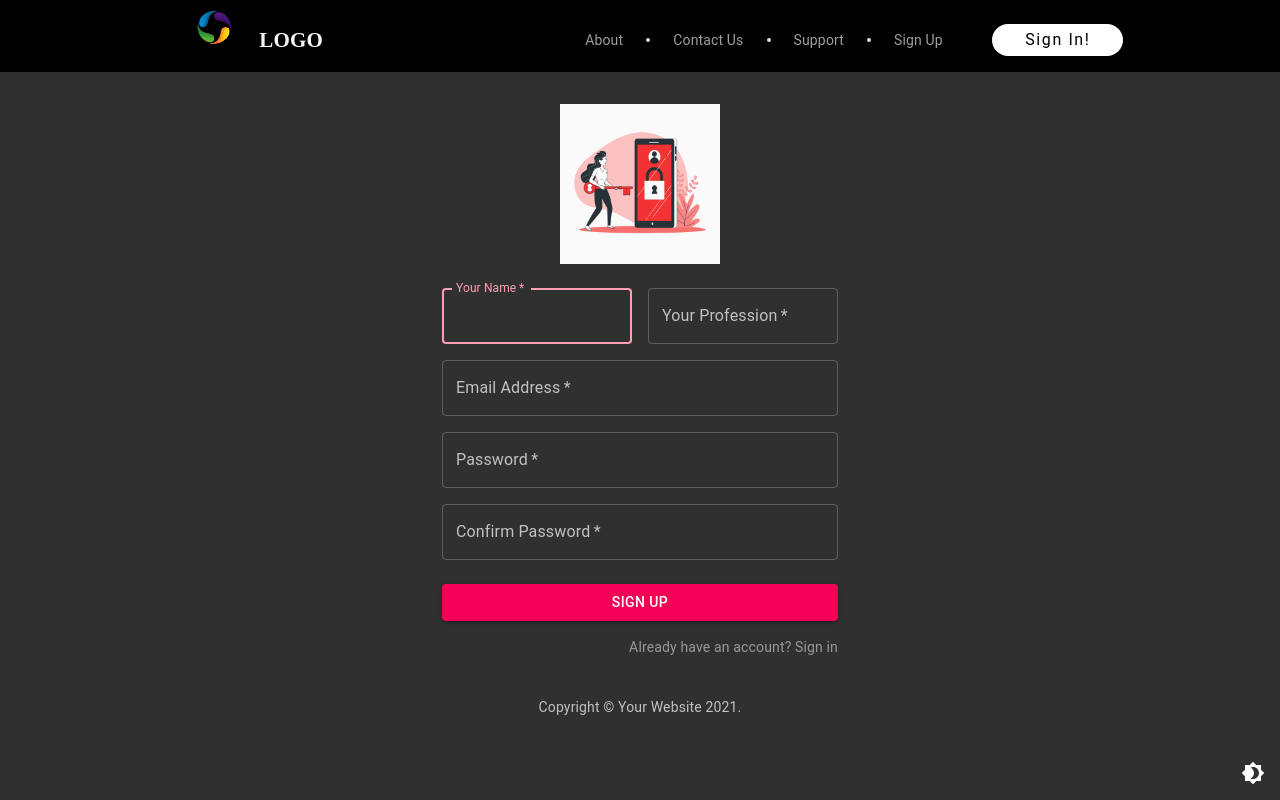
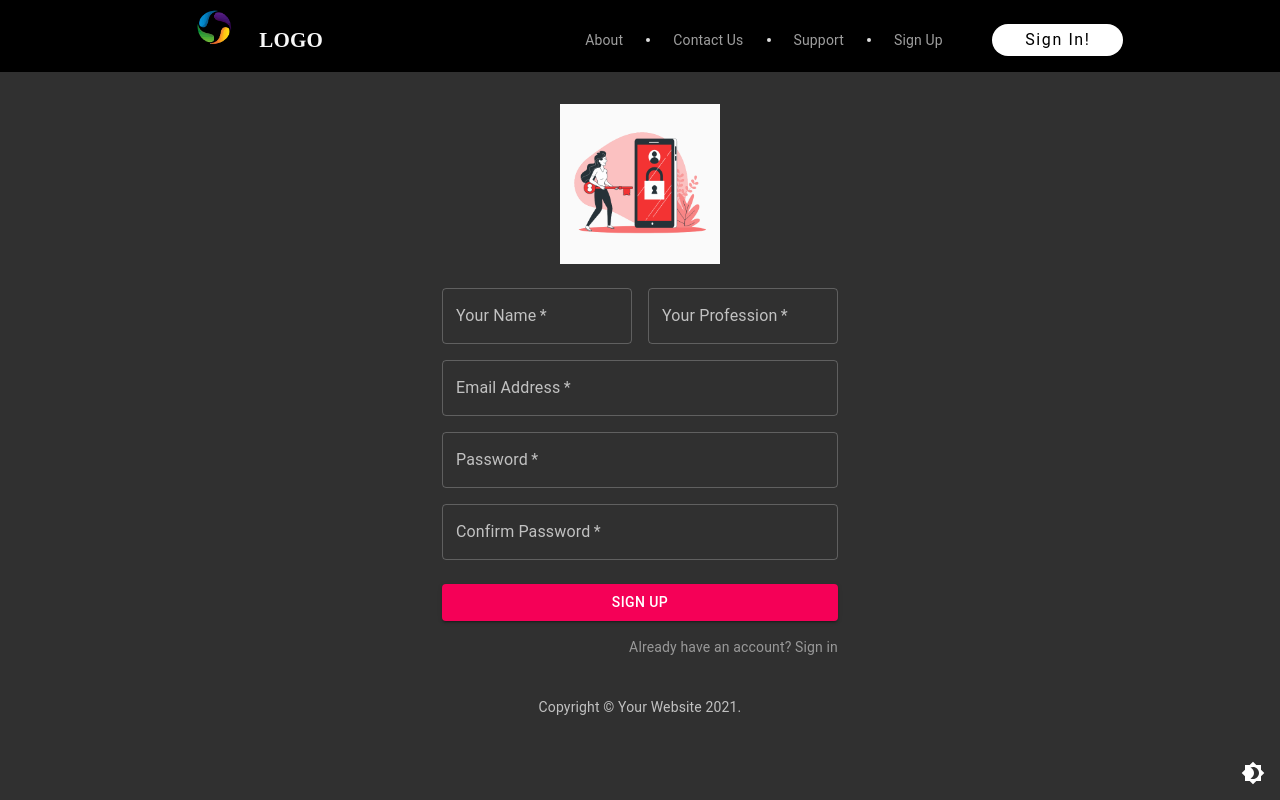
Before and after one commit to imtryingsobad/ignore, a React (Create React App) app in the folder client/: page /signup in a window 1280 px wide. Built offline with nearby package versions, Linux system fonts and the light colour scheme.

Commit message:
issue fixed

```diff
--- a/client/src/App.js
+++ b/client/src/App.js
@@ -23,6 +23,8 @@ function App() {
             type: darkMode ? 'dark' : 'light',
           primary: {
             main: "#FF9FB6",
+            light: "#fff",
+            dark: "#000"
           },
         },
       });
--- a/client/src/components/Login.js
+++ b/client/src/components/Login.js
@@ -61,15 +61,6 @@ const Login = ({darkMode}) => {
               email,password
           })
       });
-
-        if(res.status===400 || !data){
-            window.alert("Invalid Credentials");
-            console.log("Invalid Credentials");
-        }else{
-            window.alert("Successful Login");
-            console.log("Successful Login");
-            history.push('/');
-        }
 
       const data =await res.json();
 
--- a/client/src/components/Signup.js
+++ b/client/src/components/Signup.js
@@ -102,22 +102,23 @@ export default function SignUp({darkMode}) {
     <Container component="main" maxWidth="xs">
       <CssBaseline />
       <div className={classes.paper}>
+
       {darkMode && <Avatar  variant="square" className={classes.avatar} src={ GIF} />}
       {!darkMode && <Avatar  variant="square" className={classes.avatar} src={ GIFwhite} />}
+
         <form className={classes.form} noValidate method="POST" onSubmit={PostData}  >
           <Grid container spacing={2}>
             <Grid item xs={12} sm={6}>
               <TextField
-                autoComplete="off"
-                name="Name"
+                name="name"
+                id="name"
+                label="Your Name"
+                value = {user.name}
                 variant="outlined"
                 required
                 fullWidth
-                id="Name"
-                label="Your Name"
-                autoFocus
+                autoComplete="off"
                 onChange={handleInputs}
-                value = {user.name}
               />
             </Grid>
             <Grid item xs={12} sm={6}>
```
